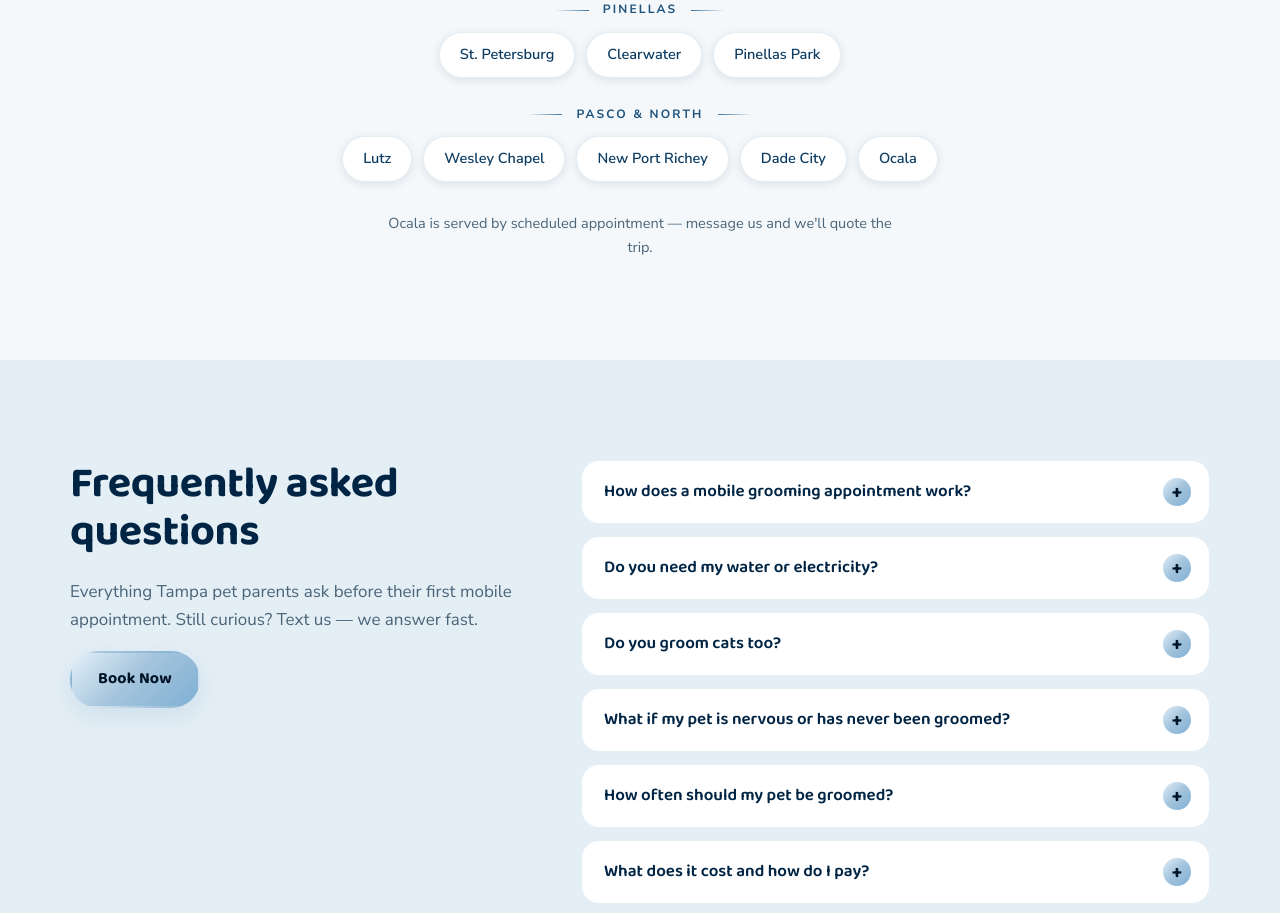
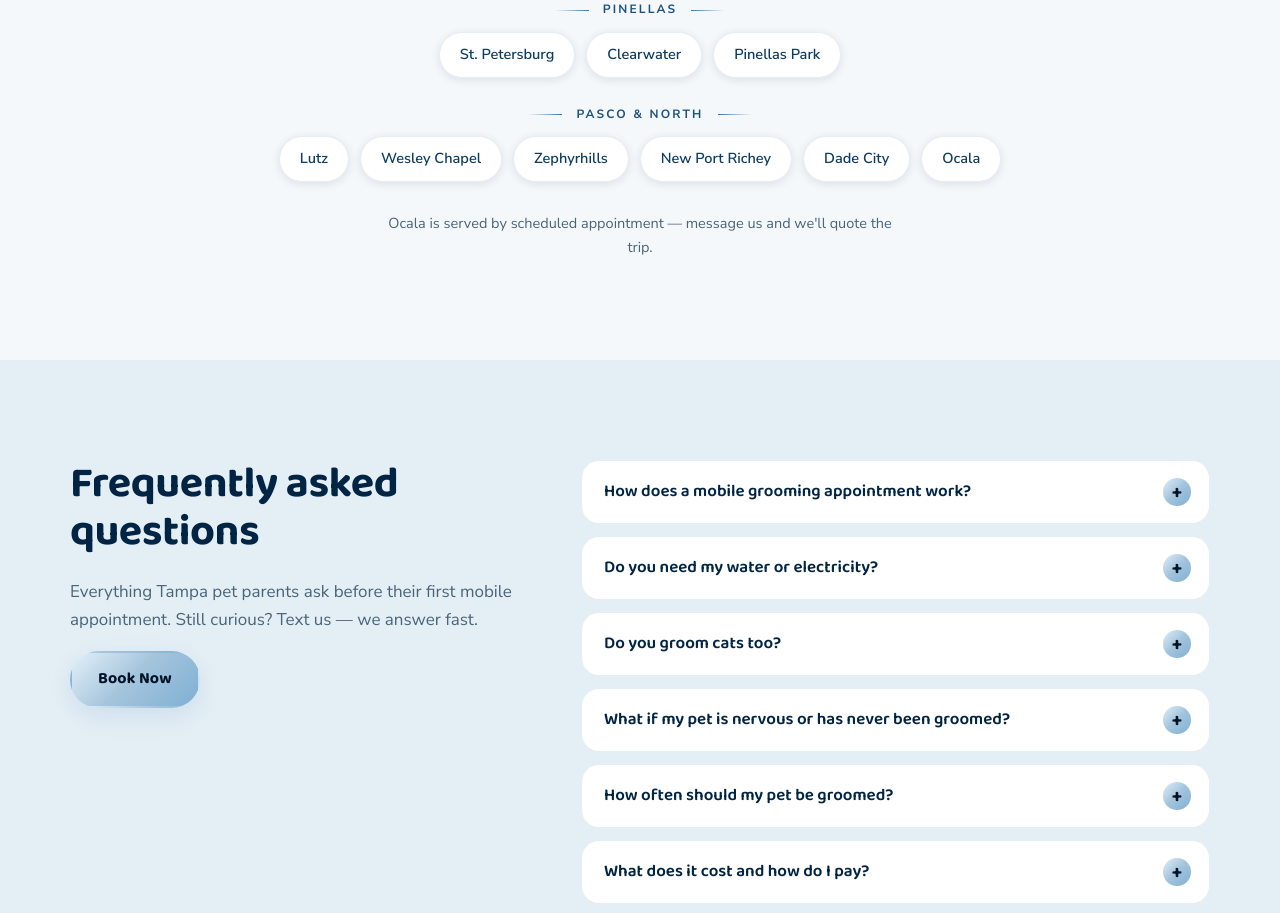
Before and after one commit to Raykotav2-cloud/monarca-pet-world, a plain HTML site: page index.html in a window 1280 px wide. Shown: the part 6052-6965 px from the top of the page. Drawn offline with Linux system fonts and the light colour scheme.

Commit message:
Agregar Zephyrhills a la zona de cobertura
Monarca ya tiene clientes ahi pero la ciudad no aparecia ni en los
chips ni en el areaServed que lee Google. Entra junto a Dade City,
que es su vecina en Pasco.

Co-Authored-By: Claude Opus 5 <noreply@anthropic.com>

```diff
--- a/index.html
+++ b/index.html
@@ -53,6 +53,7 @@
     {"@type":"City","name":"Lutz","addressRegion":"FL"},
     {"@type":"City","name":"Wesley Chapel","addressRegion":"FL"},
     {"@type":"City","name":"New Port Richey","addressRegion":"FL"},
+    {"@type":"City","name":"Zephyrhills","addressRegion":"FL"},
     {"@type":"City","name":"Dade City","addressRegion":"FL"},
     {"@type":"City","name":"Ocala","addressRegion":"FL"}
   ],
@@ -490,7 +491,7 @@
       <div class="area-group">
         <h3 data-en="Pasco &amp; north" data-es="Pasco y norte">Pasco &amp; north</h3>
         <ul class="area-chips">
-          <li>Lutz</li><li>Wesley Chapel</li><li>New Port Richey</li><li>Dade City</li><li>Ocala</li>
+          <li>Lutz</li><li>Wesley Chapel</li><li>Zephyrhills</li><li>New Port Richey</li><li>Dade City</li><li>Ocala</li>
         </ul>
       </div>
     </div>
```
